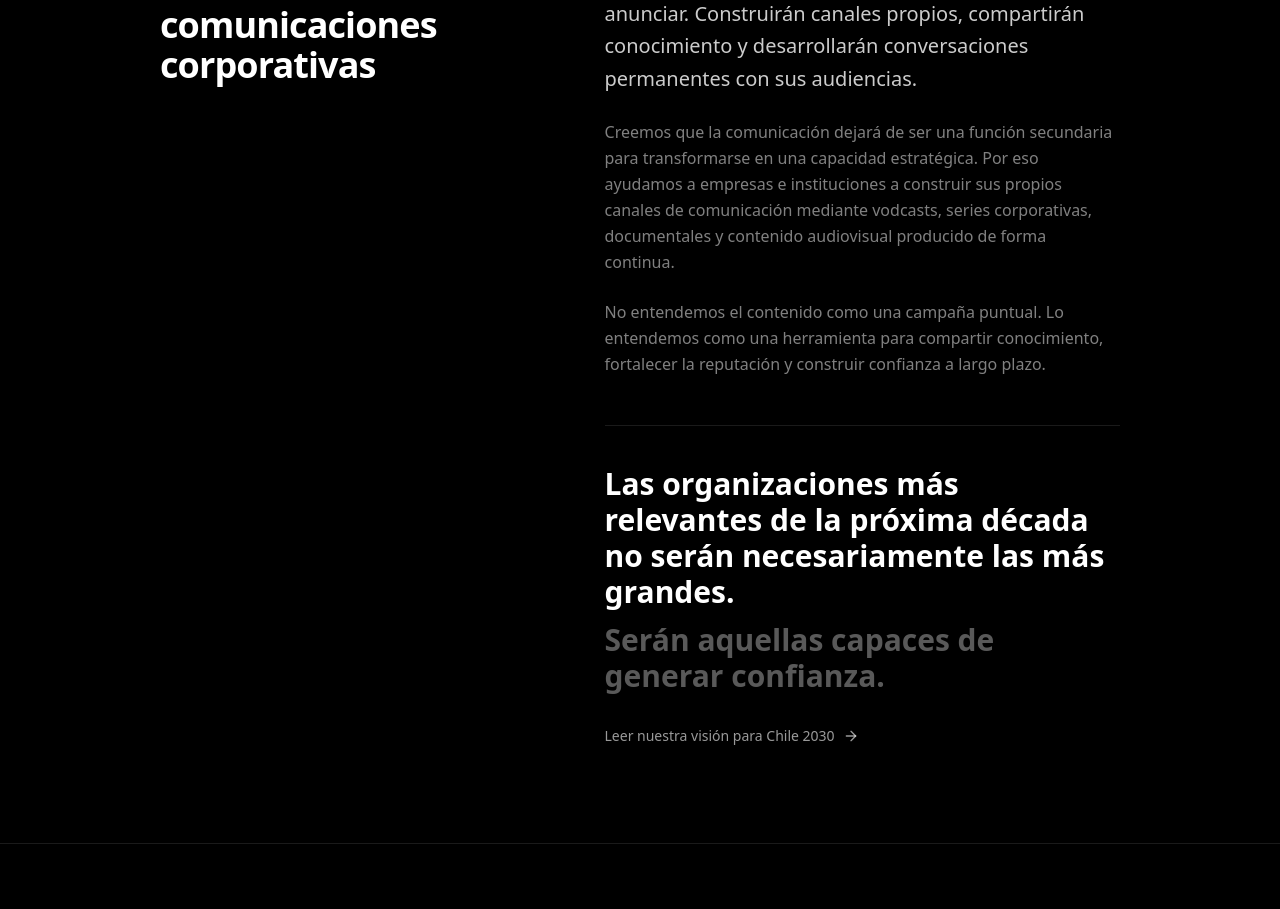
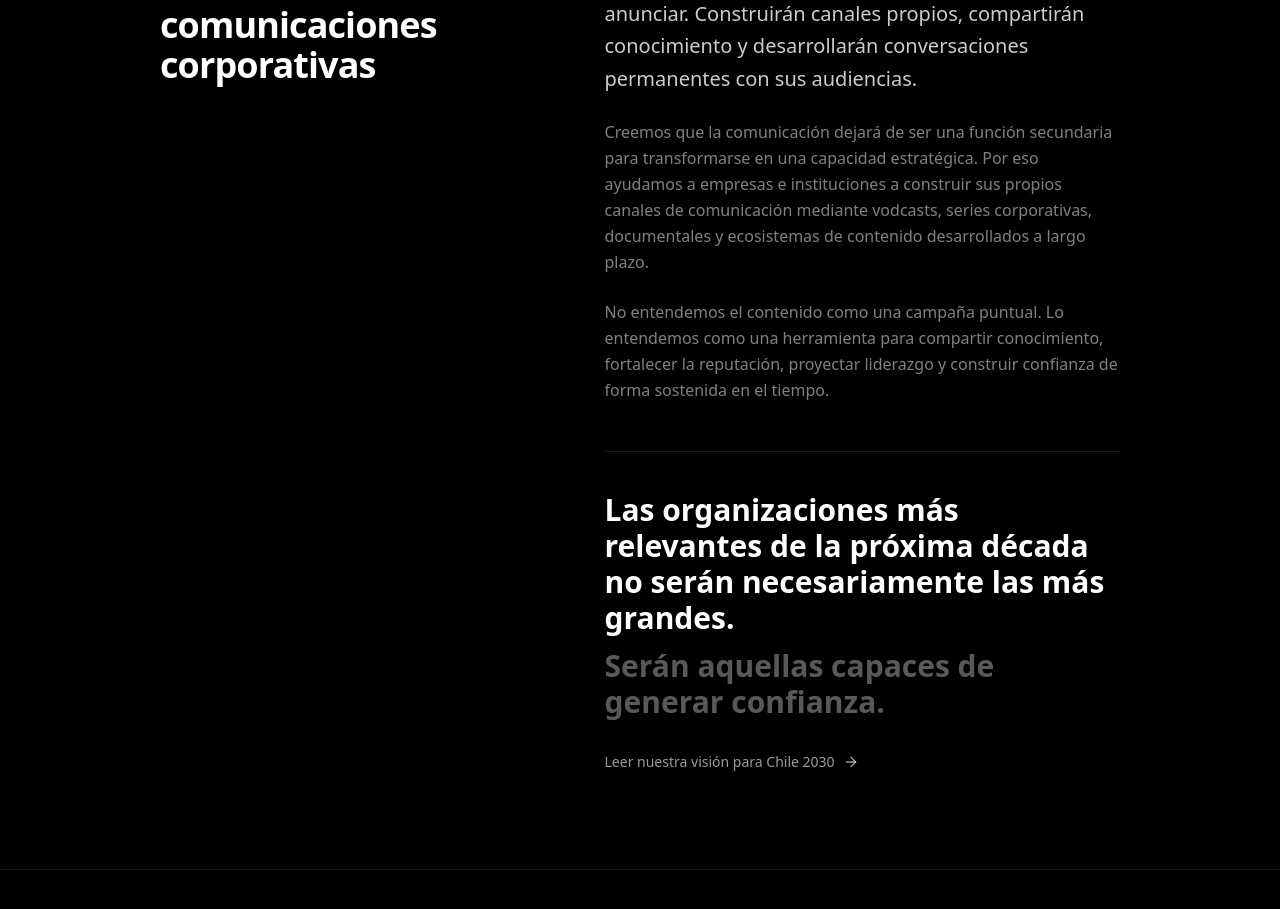
Before and after one commit to TronxGroup/Dekaelo-Media, a Next.js app: page / in a window 1280 px wide. Shown: the part 1027-1936 px from the top of the page. Built offline with nearby package versions, Linux system fonts and the light colour scheme.

Commit message:
Update page.tsx

```diff
--- a/app/page.tsx
+++ b/app/page.tsx
@@ -190,6 +190,7 @@ export default function Page() {
       </section>
 
       {/* NUESTRA VISIÓN */}
+
 <section className="border-t border-white/10 py-24">
   <div className="container max-w-5xl">
     <div className="grid gap-12 md:grid-cols-[1fr_1.3fr]">
@@ -217,13 +218,14 @@ export default function Page() {
           para transformarse en una capacidad estratégica. Por eso ayudamos
           a empresas e instituciones a construir sus propios canales de
           comunicación mediante vodcasts, series corporativas, documentales
-          y contenido audiovisual producido de forma continua.
+          y ecosistemas de contenido desarrollados a largo plazo.
         </p>
 
         <p className="mt-6 leading-relaxed text-white/50">
           No entendemos el contenido como una campaña puntual. Lo entendemos
           como una herramienta para compartir conocimiento, fortalecer la
-          reputación y construir confianza a largo plazo.
+          reputación, proyectar liderazgo y construir confianza de forma
+          sostenida en el tiempo.
         </p>
 
         <div className="mt-12 border-t border-white/10 pt-10">
```
